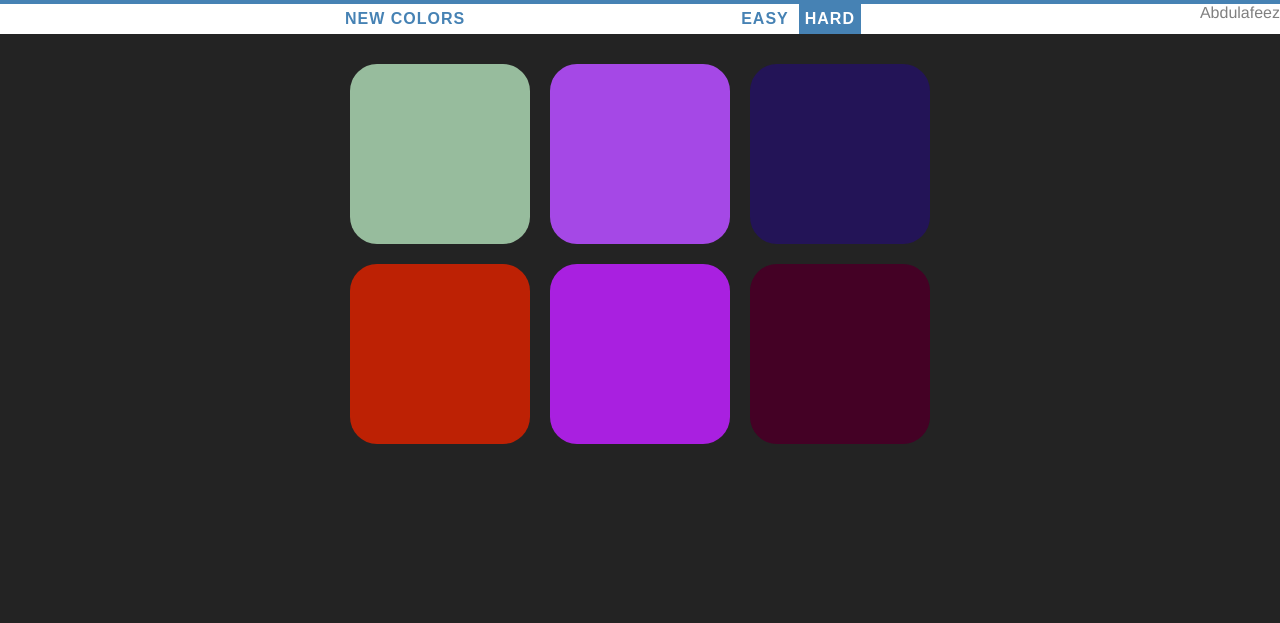
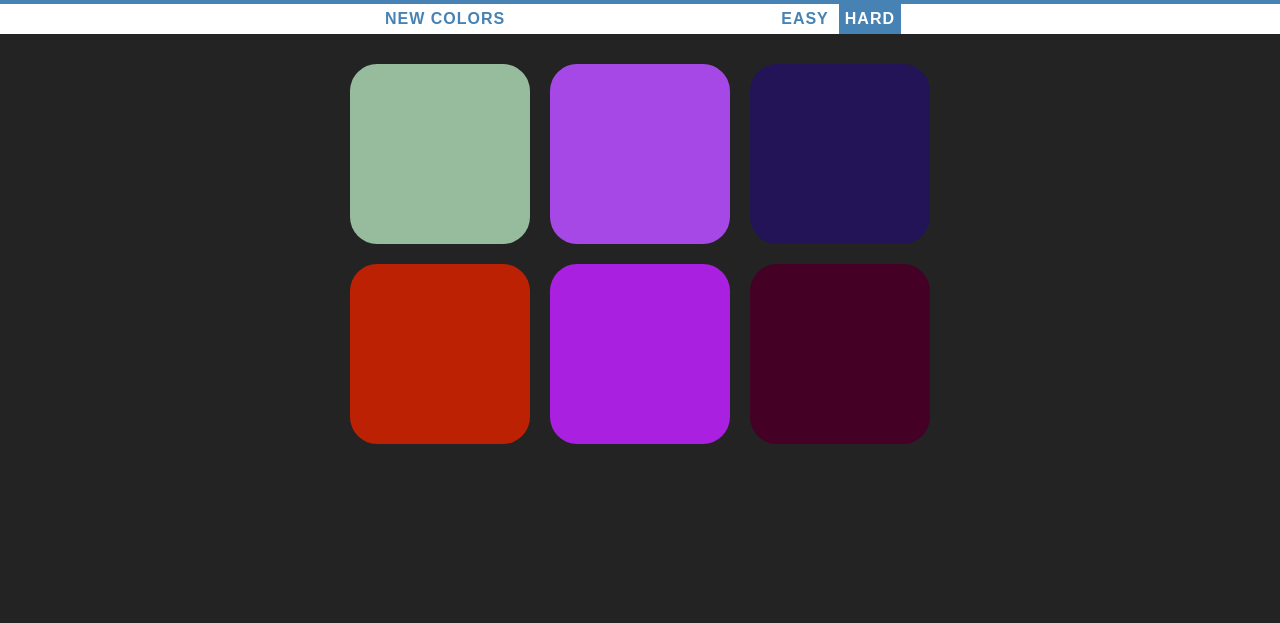
Before and after one commit to adeabdul2/Color-Game, a plain HTML site: page index.html in a window 1280 px wide. Shown: the part 177-800 px from the top of the page. Drawn offline with Linux system fonts and the light colour scheme.

Commit message:
Update index.html

```diff
--- a/index.html
+++ b/index.html
@@ -20,7 +20,6 @@
         <span id="message"></span>
         <button id="easyBtn">Easy</button>
         <button id="hardBtn" class="selected">Hard</button>
-        <span id="maker">Abdulafeez</span>
     </div>
 
     <div id="container">
```
